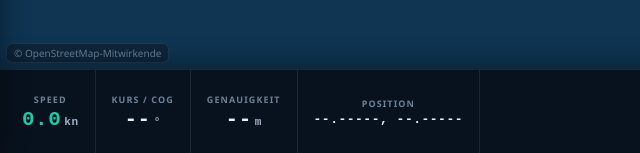
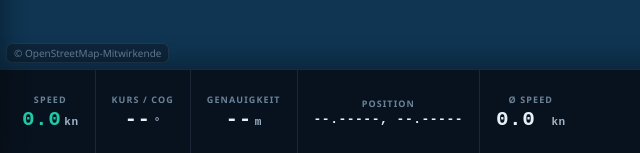
Before and after one commit to zumtesten58-hash/boot-tacho, a plain HTML site: page index.html in a window 1280 px wide. Shown: the part 647-800 px from the top of the page, 0-640 px from the left. Drawn offline with nearby package versions, Linux system fonts and the light colour scheme; no server answers.

Commit message:
Add avg-speed.js script to index.html

```diff
--- a/index.html
+++ b/index.html
@@ -1148,5 +1148,6 @@ console.log(`⚓ BootNav Core v${BootNav.VERSION} bereit. Module registrieren vi
 
 })();
 </script>
+<script src="avg-speed.js"></script>
 </body>
 </html>
```
